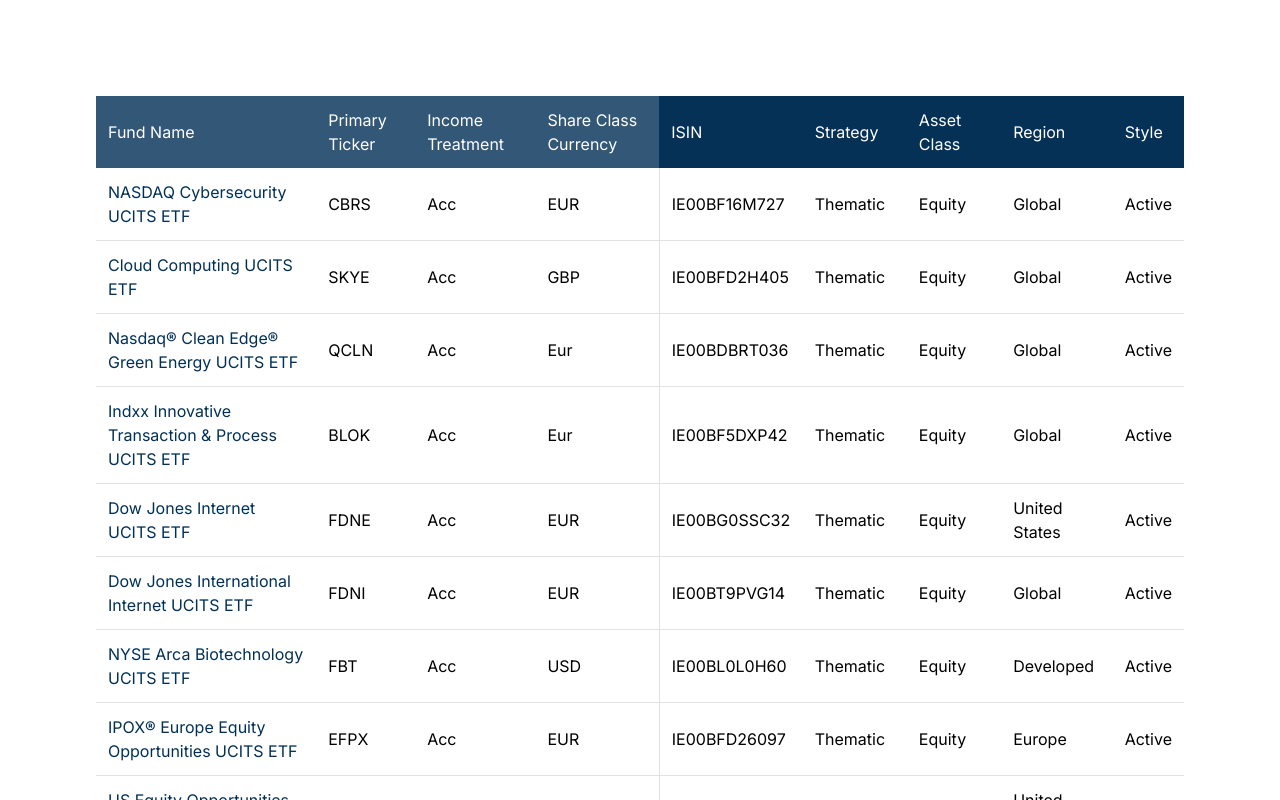
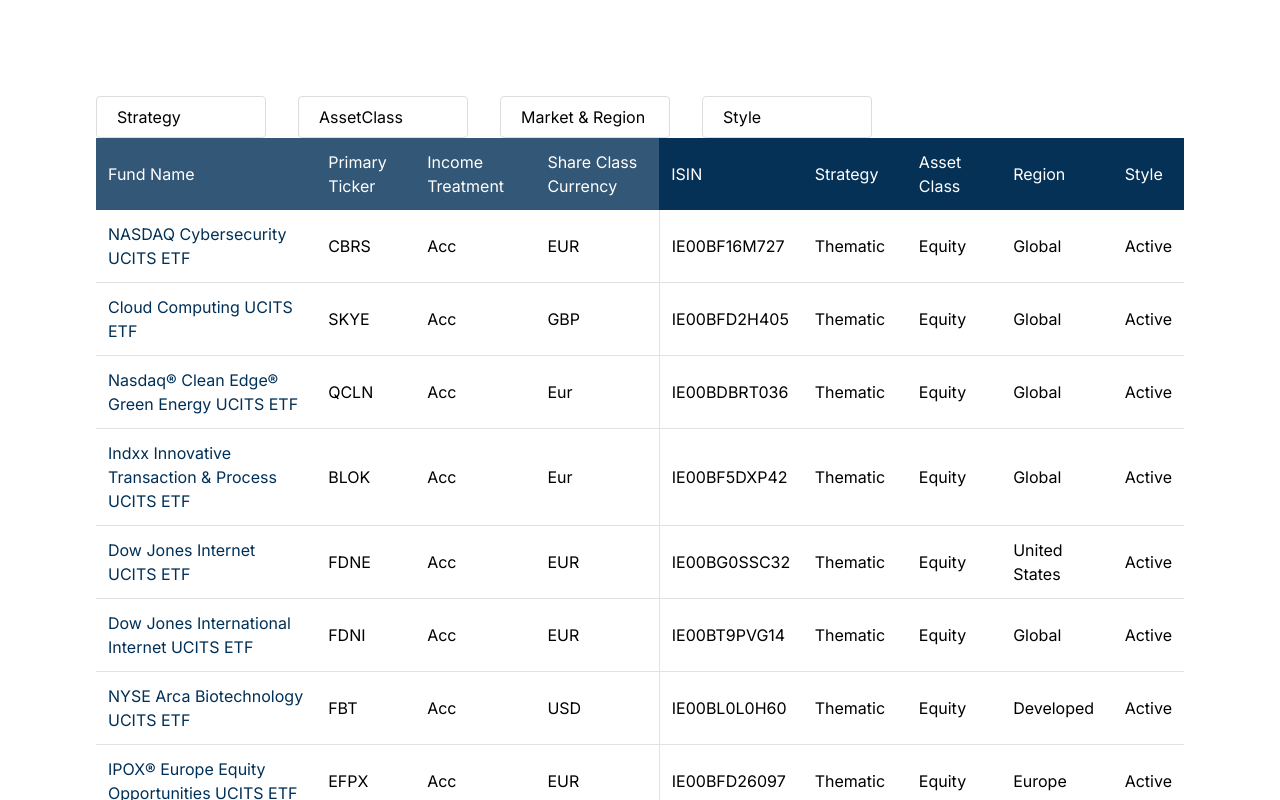
Before and after one commit to HarDhillon/Table-Filter, a Next.js app: page / in a window 1280 px wide. Shown: the top 800 px of the page. Built offline with nearby package versions, Linux system fonts and the light colour scheme.

Commit message:
Create context and provider to handle states.
- Create a filters-context helper file with functions to handle our context and providers.

- Create filter-table component to wrap filter related components with our provider

- Build the number of multiselects needed based on filter data

```diff
--- /dev/null
+++ b/app/components/filter-table.js
@@ -0,0 +1,14 @@
+"use client"
+
+import React from 'react'
+import { FiltersProvider } from '../lib/filters-context'
+
+export default function FilterTable({ children }) {
+
+
+    return (
+        <FiltersProvider>
+            {children}
+        </FiltersProvider>
+    )
+}
--- /dev/null
+++ b/app/lib/filters-context.js
@@ -0,0 +1,49 @@
+import { createContext, useContext, useReducer } from 'react';
+
+// Create a context for dispatching filter
+// And one for reading current filters
+const FiltersDispatchContext = createContext();
+const FiltersContext = createContext();
+
+
+const initialFilters = {}
+
+function filtersReducer(filters, action) {
+    switch (action.type) {
+        case '': {
+            return { ...filters }
+        }
+        default: {
+            return filters
+        }
+    }
+}
+
+export function FiltersProvider({ children }) {
+    const [filters, dispatch] = useReducer(
+        filtersReducer,
+        initialFilters
+    );
+
+    return (
+        <FiltersContext.Provider value={filters}>
+            <FiltersDispatchContext.Provider
+                value={dispatch}
+            >
+                {children}
+            </FiltersDispatchContext.Provider>
+        </FiltersContext.Provider>
+    );
+}
+
+
+
+// Helper function to get filters context
+export function useFilters() {
+    return useContext(FiltersContext);
+}
+
+// Helper function to get filters dispatch context
+export function useFiltersDispatch() {
+    return useContext(FiltersDispatchContext);
+}
--- a/app/page.js
+++ b/app/page.js
@@ -1,13 +1,29 @@
+import MultiSelect from "./components/multiselect";
 import Table from "./components/table";
 import { fetchData } from "./lib/actions";
+import { filters } from "./data/filterData";
+import FilterTable from "./components/filter-table";
+import { Suspense } from "react";
 
 export default async function Home() {
 
   const data = await fetchData()
 
+  // Our MultiSelect is built dynamically based on number of filters.
+  const renderedMultiSelects = Object.entries(filters).map(([filterKey, filterValues]) => {
+    return <MultiSelect key={filterKey} filterValues={filterValues}>{filterKey}</MultiSelect>
+  })
+
   return (
-    <main className="flex min-h-screen flex-col justify-between p-24">
-      <Table data={data}></Table>
-    </main>
+    <FilterTable>
+      <main className="flex min-h-screen flex-col justify-between p-24">
+        <div className="flex space-x-8">
+          {renderedMultiSelects}
+        </div>
+        <Suspense fallback={<div>Loading...</div>}>
+          <Table data={data}></Table>
+        </Suspense>
+      </main>
+    </FilterTable>
   );
 }
```
